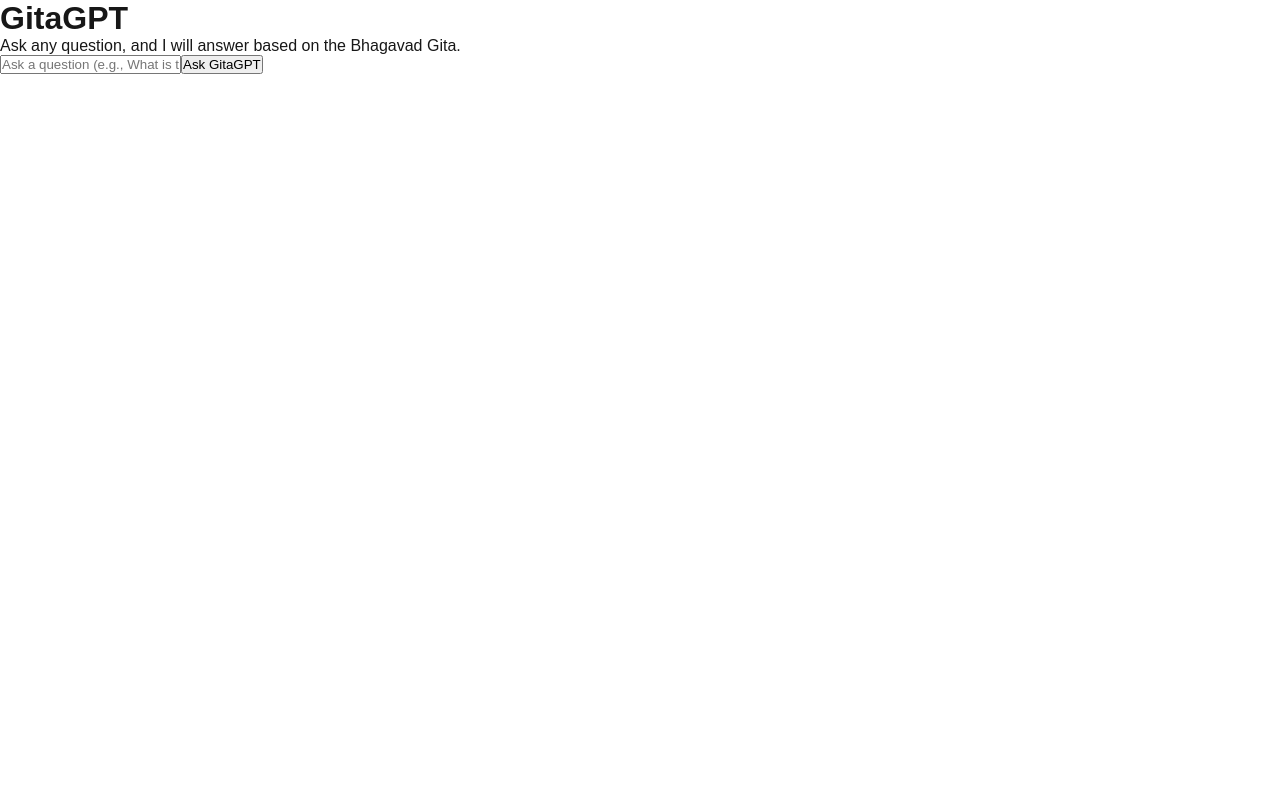
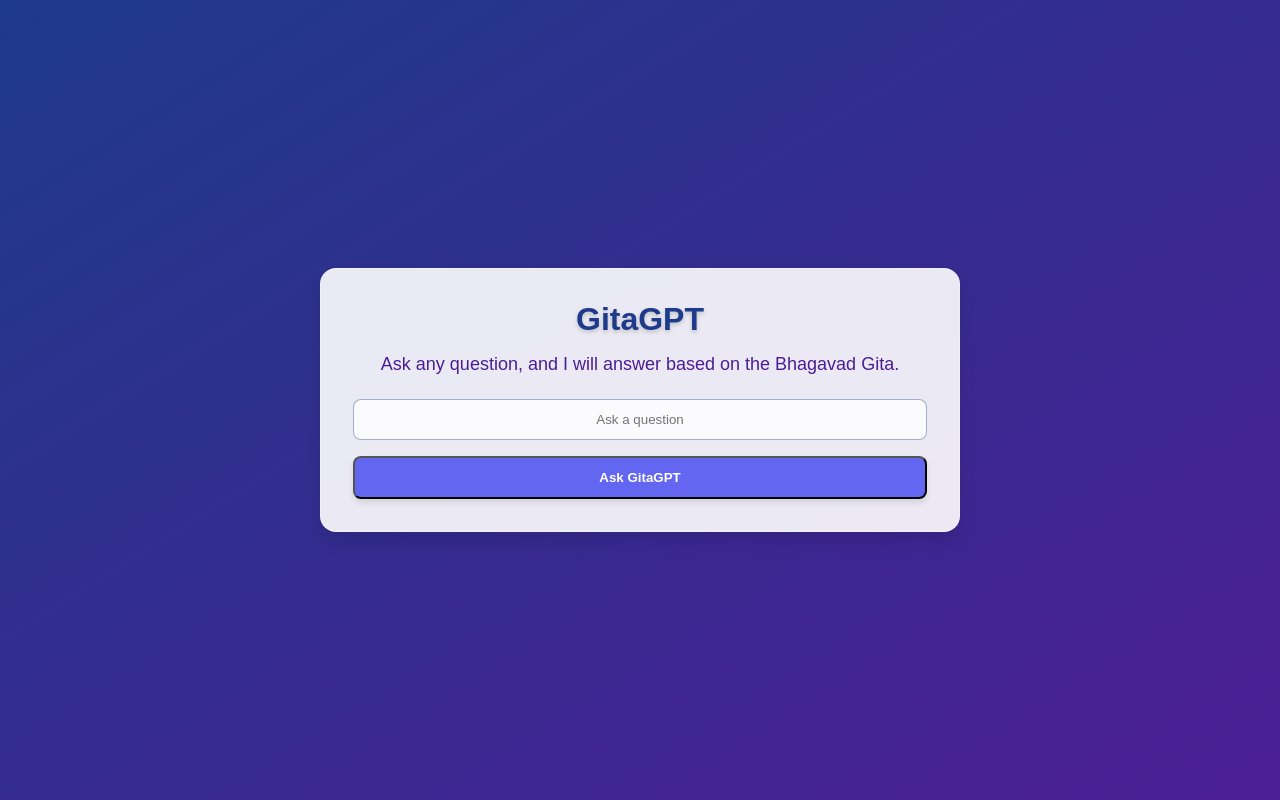
Before and after one commit to aprameyak/GitaGPT, a Next.js app in the folder frontend/: page / in a window 1280 px wide. Built offline with nearby package versions, Linux system fonts and the light colour scheme.

Commit message:
ui updates

```diff
--- a/frontend/app/layout.js
+++ b/frontend/app/layout.js
@@ -12,8 +12,8 @@
 });
 
 export const metadata = {
-  title: "Create Next App",
-  description: "Generated by create next app",
+  title: "GitaGPT",
+  description: "Aprameya Kannan",
 };
 
 export default function RootLayout({ children }) {
--- a/frontend/app/page.js
+++ b/frontend/app/page.js
@@ -77,44 +77,46 @@
   };
 
   return (
-    <div className="flex items-center justify-center min-h-screen bg-gray-100 p-4">
-      <div className="max-w-2xl w-full mx-auto p-6 bg-white shadow-lg rounded-lg text-center">
-        <h1 className="text-3xl font-bold mb-4">GitaGPT</h1>
-        <p className="mb-4 text-gray-600">
+    <div style={{ display: 'flex', alignItems: 'center', justifyContent: 'center', minHeight: '100vh', background: 'linear-gradient(to bottom right, #1e3a8a, #4c1d95)', padding: '16px' }}>
+      <div style={{ maxWidth: '640px', width: '100%', margin: 'auto', padding: '32px', background: 'rgba(255, 255, 255, 0.9)', backdropFilter: 'blur(10px)', boxShadow: '0 10px 15px rgba(0, 0, 0, 0.1)', borderRadius: '16px', border: '1px solid rgba(255, 255, 255, 0.3)', textAlign: 'center' }}>
+        <h1 style={{ fontSize: '32px', fontWeight: '800', color: '#1e3a8a', textShadow: '0 2px 4px rgba(0, 0, 0, 0.2)' }}>GitaGPT</h1>
+        <p style={{ marginTop: '16px', fontSize: '18px', color: '#4c1d95' }}>
           Ask any question, and I will answer based on the Bhagavad Gita.
         </p>
 
+        <div style={{ marginTop: '24px' }}>
           <input
             type="text"
             value={query}
             onChange={(e) => setQuery(e.target.value)}
-          className="border rounded p-2 w-full text-center"
-          placeholder="Ask a question (e.g., What is the meaning of duty?)"
+            style={{ border: '1px solid rgba(30, 58, 138, 0.4)', background: 'rgba(255, 255, 255, 0.8)', borderRadius: '8px', padding: '12px', width: '100%', textAlign: 'center', color: '#1e3a8a', placeholder: { color: 'rgba(30, 58, 138, 0.6)' }, outline: 'none', transition: 'all 0.3s', focus: { ring: '2px solid #6366f1' } }}
+            placeholder="Ask a question"
           />
           <button
             onClick={fetchGitaAnswer}
-          className="bg-blue-500 text-white p-2 rounded mt-4 w-full"
+            style={{ background: '#6366f1', color: 'white', fontWeight: '600', padding: '12px', borderRadius: '8px', marginTop: '16px', width: '100%', transition: 'all 0.3s', boxShadow: '0 4px 6px rgba(0, 0, 0, 0.1)', hover: { background: '#4f46e5' } }}
           >
             Ask GitaGPT
           </button>
+        </div>
 
         {loading && (
-          <div className="mt-4 flex justify-center">
-            <div className="animate-spin rounded-full h-8 w-8 border-t-4 border-blue-500"></div>
+          <div style={{ marginTop: '24px', display: 'flex', justifyContent: 'center' }}>
+            <div style={{ width: '48px', height: '48px', borderTop: '4px solid #1e3a8a', borderRadius: '50%', animation: 'spin 1s linear infinite' }}></div>
           </div>
         )}
 
-        {error && <p className="text-red-500 mt-4">{error}</p>}
+        {error && <p style={{ color: '#f87171', marginTop: '16px' }}>{error}</p>}
 
         {answer && (
-          <div className="mt-6 border p-4 rounded bg-gray-100 text-center">
-            <p className="font-bold text-lg">GitaGPT's Answer:</p>
-            <p className="text-gray-800 mt-2">{answer}</p>
+          <div style={{ marginTop: '32px', padding: '24px', borderRadius: '16px', background: 'rgba(255, 255, 255, 0.8)', border: '1px solid rgba(30, 58, 138, 0.3)', color: '#1e3a8a', textAlign: 'left', boxShadow: '0 4px 6px rgba(0, 0, 0, 0.1)' }}>
+            <p style={{ fontSize: '20px', fontWeight: '700' }}>GitaGPT's Answer:</p>
+            <p style={{ marginTop: '16px', color: '#4c1d95' }}>{answer}</p>
 
             {citations.length > 0 && (
-              <div className="mt-4 text-sm text-gray-600">
-                <p className="font-bold">Referenced Verses:</p>
-                <ul className="list-disc list-inside">
+              <div style={{ marginTop: '24px', fontSize: '14px' }}>
+                <p style={{ fontWeight: '700', color: '#1e3a8a' }}>Referenced Verses:</p>
+                <ul style={{ listStyleType: 'disc', paddingLeft: '20px', color: '#4c1d95' }}>
                   {citations.map((citation, index) => (
                     <li key={index}>{citation}</li>
                   ))}
```
Lines whose indentation alone changed are shown as unchanged.
